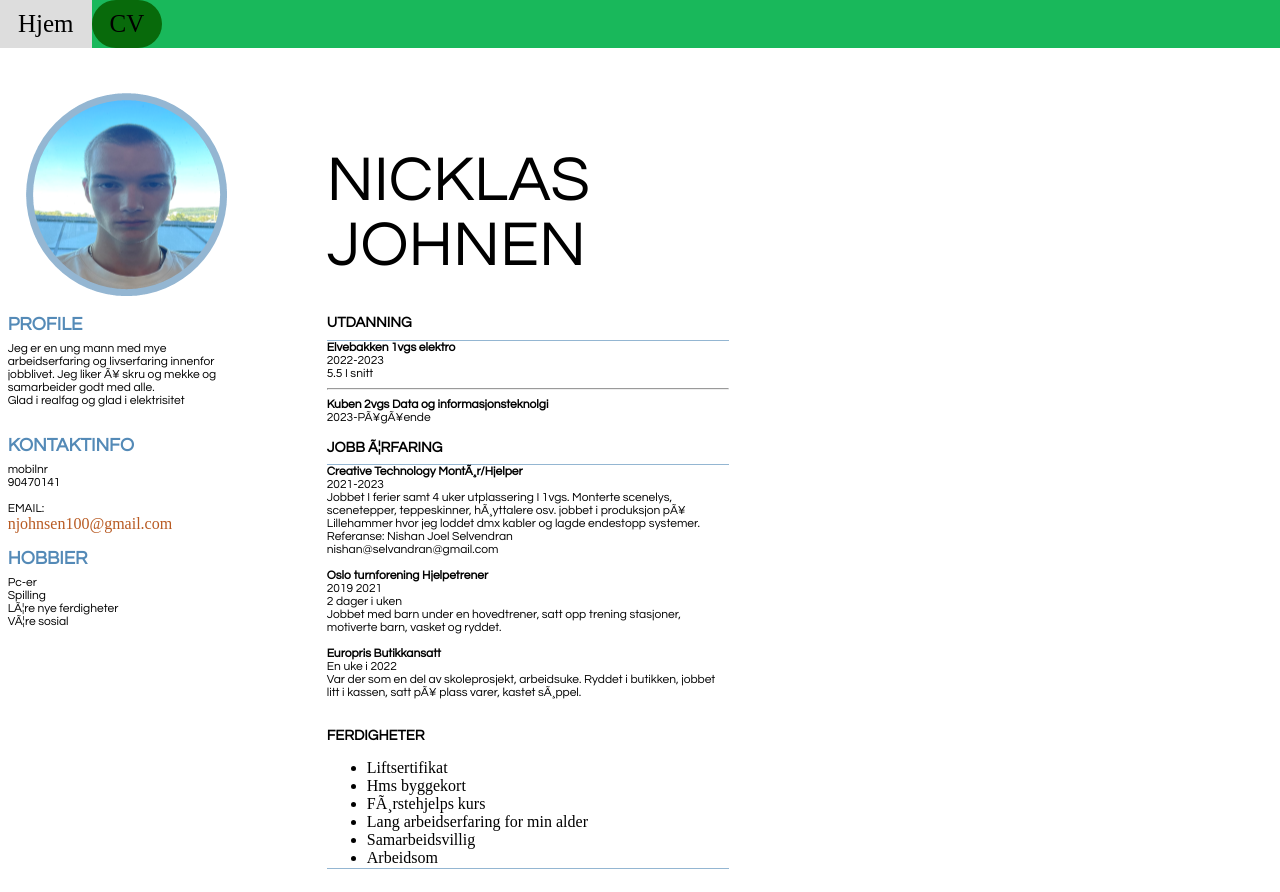
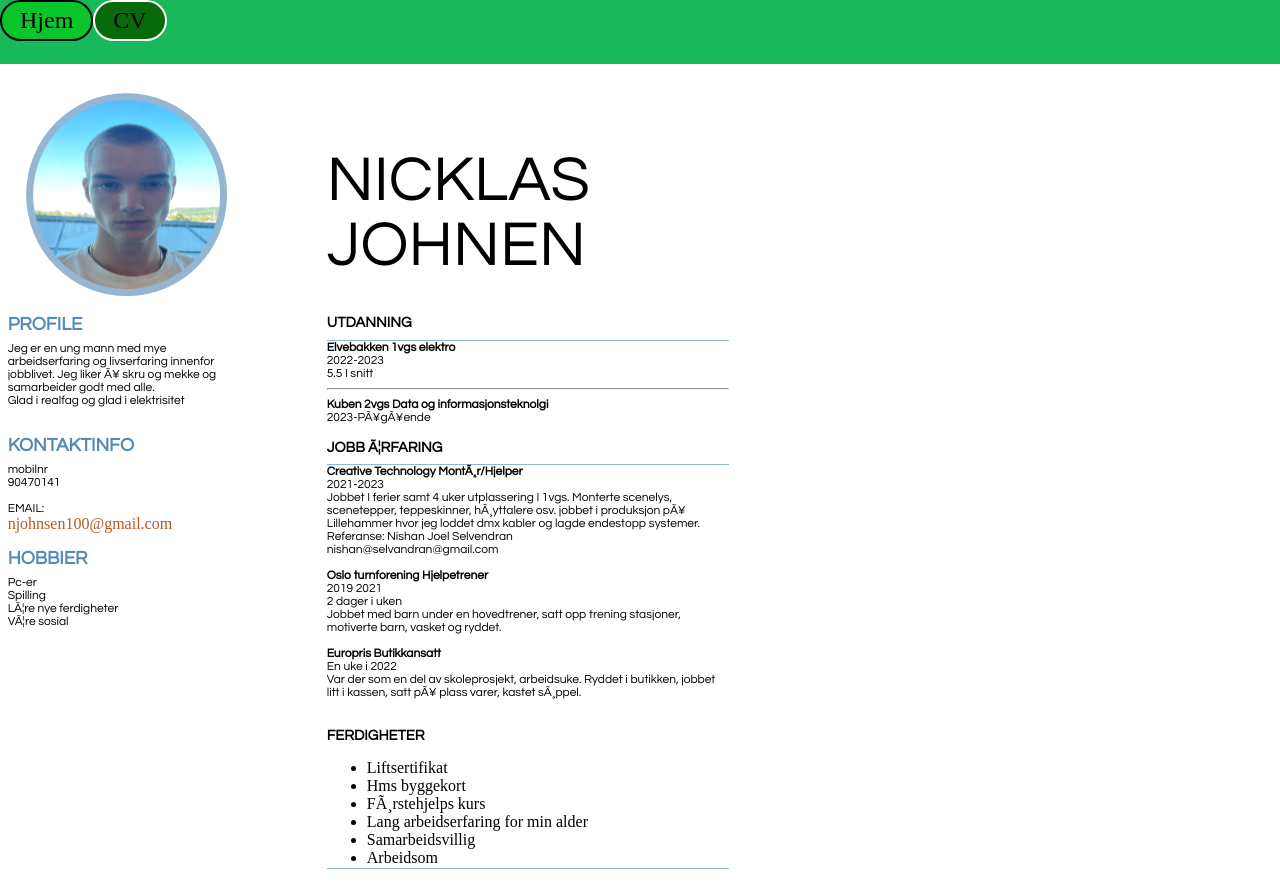
Before and after one commit to Br0sq/Br0sq.github.io, a plain HTML site: page CV.html in a window 1280 px wide. Drawn offline with Linux system fonts and the light colour scheme.

Commit message:
navbar update

```diff
--- a/Styles/cvStyle.css
+++ b/Styles/cvStyle.css
@@ -140,18 +140,24 @@ html, body {
 
 
 	.topnav {
+		border-radius:0;
 		width: 100%;
+		height: 8%;
 		background-color: rgb(25, 184, 91);
 		overflow: hidden;
+		border-bottom: 2px solid white;
 
 	}
 	.topnav a {
 		float: left;
 		color: rgb(0, 0, 0);
 		text-align: center;
-	  padding: 10px 18px;
+		padding: 5px 18px;
 		text-decoration: none;
-	  font-size: 25px;
+		font-size: 150%;
+		border-radius: 100px;
+		border: 2px solid black;
+		background-color: #03ca1ec6;
 	}
 	.topnav a:hover {
 		background-color: #ddd;
@@ -161,6 +167,7 @@ html, body {
 		border-radius: 100px;
 		background-color:rgb(8, 106, 11);
 		color: rgb(0, 0, 0);
+		border: 2px solid white;
 	  }
 
 .title-container h1{
--- a/Styles/style.css
+++ b/Styles/style.css
@@ -26,18 +26,23 @@ body{
 .topnav {
     border-radius:0;
     width: 100%;
+    height: 8%;
     background-color: rgb(25, 184, 91);
     overflow: hidden;
+    border-bottom: 2px solid white;
 
 }
 .topnav a {
     float: left;
     color: rgb(0, 0, 0);
     text-align: center;
-    padding: 10px 18px;
+    padding: 5px 18px;
     text-decoration: none;
     font-size: 150%;
-  }
+    border-radius: 100px;
+    border: 2px solid black;
+    background-color: #03ca1ec6;
+}
 .topnav a:hover {
     background-color: #ddd;
     color: black;
@@ -46,6 +51,7 @@ body{
     border-radius: 100px;
     background-color:rgb(8, 106, 11);
     color: rgb(0, 0, 0);
+    border: 2px solid white;
   }
 
 
@@ -231,3 +237,6 @@ background-image: url('images\test.png');
     background-color:rgb(25, 184, 91);
   }
 }
+hr{
+  border-top: 2px solid red;
+}
```
Lines whose indentation alone changed are shown as unchanged.
